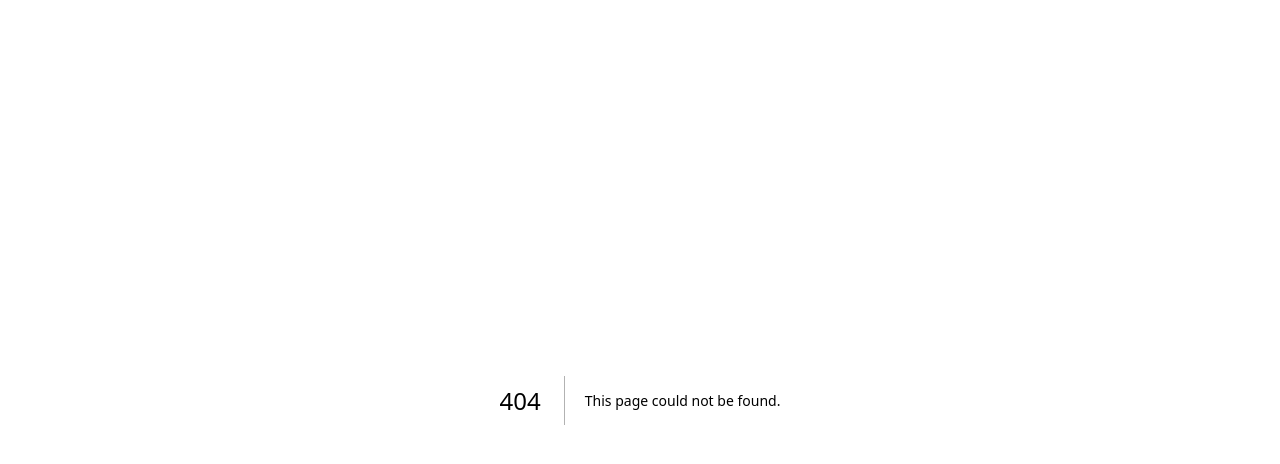
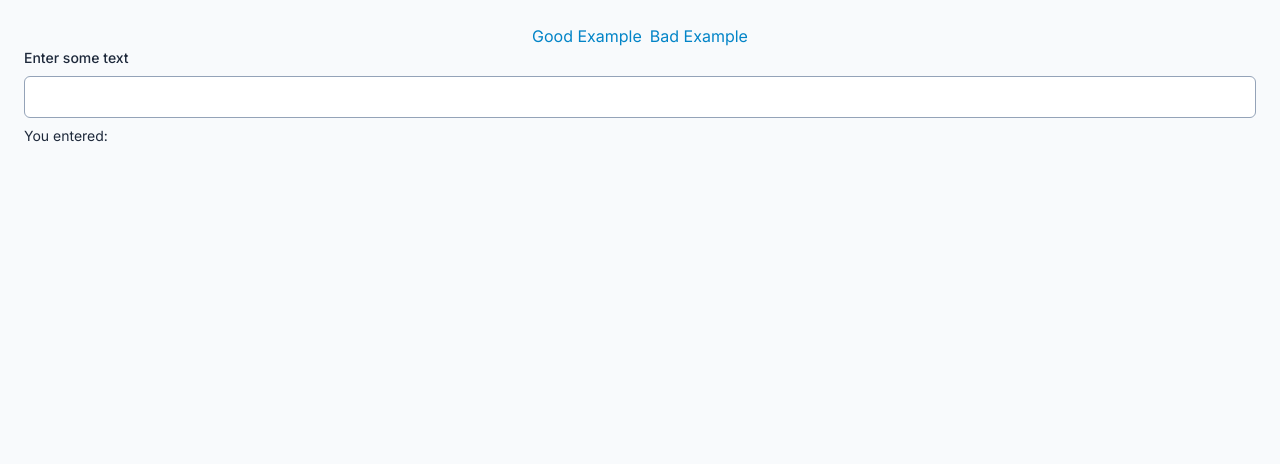
Before and after one commit to FelipeGangrel/react-design-patterns, a Next.js app: page /solid/lsp/good-example in a window 1280 px wide. Before the commit this address had no page. Shown: the top 464 px of the page. Built offline with nearby package versions, Linux system fonts and the light colour scheme.

Commit message:
Liskov Substitution Principle examples added
Updates the README.md file

```diff
--- /dev/null
+++ b/src/app/solid/lsp/bad-example/components/Form.tsx
@@ -0,0 +1,35 @@
+import { FC, InputHTMLAttributes, useState } from 'react'
+
+/**
+ * This component is a form that takes an input component as a prop.
+ *
+ * The Input component under `src/app/solid/lsp/bad-example/components/Input.tsx`
+ * cannot be used here because it does not extends from the native HTML input
+ * element.
+ */
+
+type InputComponent = FC<InputHTMLAttributes<HTMLInputElement>>
+
+type FormProps = {
+  input: InputComponent
+}
+
+export const Form: FC<FormProps> = ({ input: Input }) => {
+  const [inputValue, setInputValue] = useState('')
+
+  return (
+    <form className="flex flex-col gap-2">
+      <label htmlFor="the-input" className="text-sm font-medium text-slate-800">
+        Enter some text
+      </label>
+      <Input
+        type="text"
+        id="the-input"
+        onChange={(e) => setInputValue(e.target.value)}
+      />
+      <p className="text-sm text-slate-800">
+        You entered: <span className="font-medium">{inputValue}</span>
+      </p>
+    </form>
+  )
+}
--- /dev/null
+++ b/src/app/solid/lsp/bad-example/components/Input.tsx
@@ -0,0 +1,32 @@
+import { ChangeEvent, FC, useCallback } from 'react'
+
+/**
+ *
+ * This component is not following the Liskov Substitution Principle
+ *
+ * We cannot use this component in place of an ordinary input element because
+ * it does not extends from the native HTML input element.
+ *
+ */
+
+export type InputProps = {
+  onChange?: (event: ChangeEvent<HTMLInputElement>) => void
+  value?: string
+}
+
+export const Input: FC<InputProps> = ({ onChange }) => {
+  const handleChange = useCallback(
+    (event: ChangeEvent<HTMLInputElement>) => {
+      console.log('my current value is', event.target.value)
+      onChange?.(event)
+    },
+    [onChange],
+  )
+
+  return (
+    <input
+      onChange={handleChange}
+      className="rounded-md border border-slate-400 px-3 py-2"
+    />
+  )
+}
--- /dev/null
+++ b/src/app/solid/lsp/bad-example/components/index.ts
@@ -0,0 +1,2 @@
+export * from './Form'
+export * from './Input'
--- /dev/null
+++ b/src/app/solid/lsp/bad-example/page.tsx
@@ -0,0 +1,33 @@
+'use client'
+
+import Link from 'next/link'
+import { Form, Input } from './components'
+
+const NavigationLinks = () => {
+  return (
+    <div className="flex flex-row justify-center gap-2 text-rose-600">
+      <Link href="/solid/lsp/good-example">Good Example</Link>
+      <Link href="/solid/lsp/bad-example">Bad Example</Link>
+    </div>
+  )
+}
+
+export default function Page() {
+  return (
+    <main className="min-h-screen bg-slate-50 p-6">
+      <NavigationLinks />
+      {/*
+        Look at the `input` property and notice that it shows an typing error.
+        This occurs because the Form component expects an input component that
+        extends from the native HTML input element.
+
+        It appears that the provided input component is working fine, but some
+        of the features of the native HTML input element are not available.
+
+        For example, both `type` and `id` properties defined for the input inside
+        the Form component are not available in the provided input component.
+      */}
+      <Form input={Input} />
+    </main>
+  )
+}
--- /dev/null
+++ b/src/app/solid/lsp/good-example/components/Form.tsx
@@ -0,0 +1,34 @@
+import { FC, InputHTMLAttributes, useState } from 'react'
+
+/**
+ * This component is a form that takes an input component as a prop.
+ *
+ * The Input component under `src/app/solid/lsp/good-example/components/Input.tsx`
+ * can be used here because it extends from the native HTML input element.
+ */
+
+type InputComponent = FC<InputHTMLAttributes<HTMLInputElement>>
+
+type FormProps = {
+  input: InputComponent
+}
+
+export const Form: FC<FormProps> = ({ input: Input }) => {
+  const [inputValue, setInputValue] = useState('')
+
+  return (
+    <form className="flex flex-col gap-2">
+      <label htmlFor="the-input" className="text-sm font-medium text-slate-800">
+        Enter some text
+      </label>
+      <Input
+        type="text"
+        id="the-input"
+        onChange={(e) => setInputValue(e.target.value)}
+      />
+      <p className="text-sm text-slate-800">
+        You entered: <span className="font-medium">{inputValue}</span>
+      </p>
+    </form>
+  )
+}
--- /dev/null
+++ b/src/app/solid/lsp/good-example/components/Input.tsx
@@ -0,0 +1,30 @@
+import { ChangeEvent, FC, InputHTMLAttributes, useCallback } from 'react'
+
+/**
+ *
+ * This component follows the Liskov Substitution Principle
+ *
+ * We can use this component in place of an ordinary input element because
+ * it extends from the native HTML input element.
+ *
+ */
+
+export type InputProps = InputHTMLAttributes<HTMLInputElement>
+
+export const Input: FC<InputProps> = ({ onChange, ...props }) => {
+  const handleChange = useCallback(
+    (event: ChangeEvent<HTMLInputElement>) => {
+      console.log('my current value is', event.target.value)
+      onChange?.(event)
+    },
+    [onChange],
+  )
+
+  return (
+    <input
+      {...props}
+      onChange={handleChange}
+      className="rounded-md border border-slate-400 px-3 py-2"
+    />
+  )
+}
--- /dev/null
+++ b/src/app/solid/lsp/good-example/components/index.ts
@@ -0,0 +1,2 @@
+export * from './Form'
+export * from './Input'
--- /dev/null
+++ b/src/app/solid/lsp/good-example/page.tsx
@@ -0,0 +1,22 @@
+'use client'
+
+import Link from 'next/link'
+import { Form, Input } from './components'
+
+const NavigationLinks = () => {
+  return (
+    <div className="flex flex-row justify-center gap-2 text-sky-600">
+      <Link href="/solid/lsp/good-example">Good Example</Link>
+      <Link href="/solid/lsp/bad-example">Bad Example</Link>
+    </div>
+  )
+}
+
+export default function Page() {
+  return (
+    <main className="min-h-screen bg-slate-50 p-6">
+      <NavigationLinks />
+      <Form input={Input} />
+    </main>
+  )
+}
```
Also changed, not shown: 1 other file (tests, documents, lock files or other folders).
